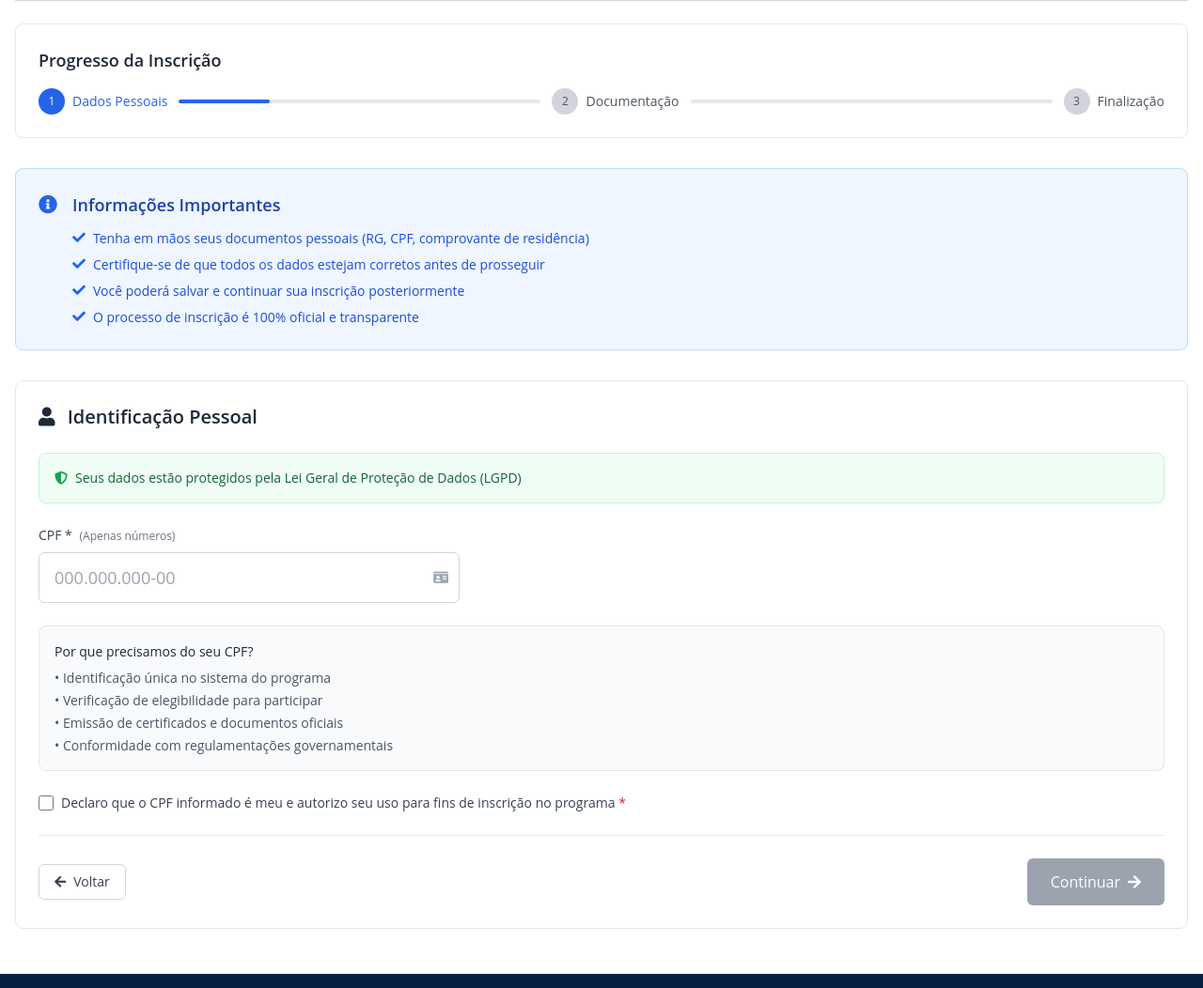
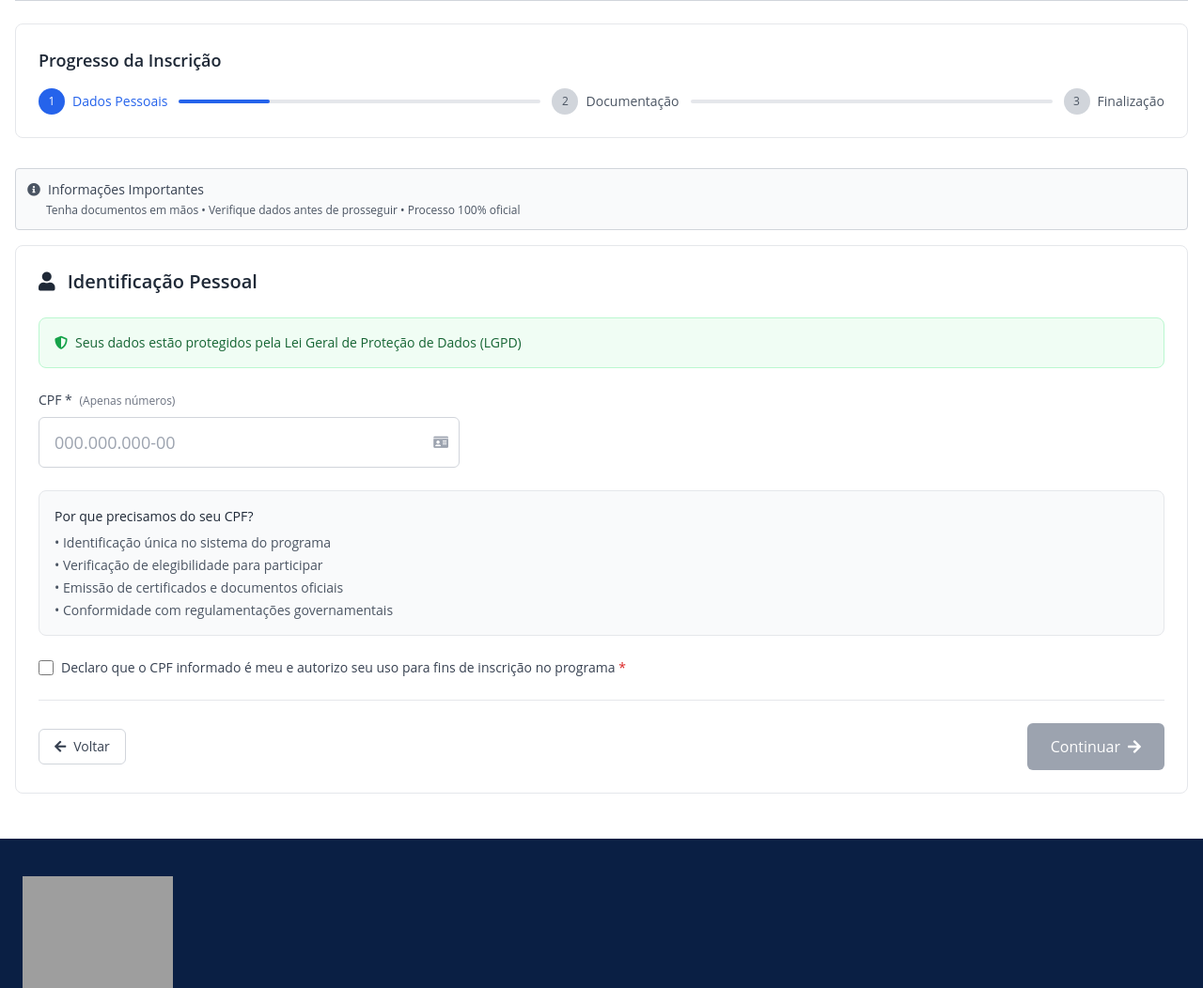
Before and after one commit to NuxeTor/GovAGTE04, a Flask app: page /formulario-inscricao in a window 1280 px wide. Shown: the part 283-1335 px from the top of the page at 94% size. Run offline with Flask 3, Linux system fonts and the light colour scheme; some libraries are stand-ins or nearby versions; some web fonts are replaced; grey boxes are pictures that could not be loaded.

Commit message:
Show a simplified information box after CPF validation and gov.br login
Reduce the size and visual prominence of the "Informações Importantes" div in `templates/formulario_inscricao.html` after user authentication.

Replit-Commit-Author: Agent
Replit-Commit-Session-Id: a9d794d5-f99f-455b-a974-ea6087cda035
Replit-Commit-Screenshot-Url: https://storage.googleapis.com/screenshot-production-us-central1/7c76807b-2b7b-4aba-8b85-021e6568ea74/778e5d86-4aff-472e-9d42-ff4d24867244.jpg

```diff
--- a/templates/formulario_inscricao.html
+++ b/templates/formulario_inscricao.html
@@ -55,33 +55,14 @@
     </div>
 
     <!-- Informações Importantes -->
-    <div class="bg-blue-50 border border-blue-200 rounded-lg p-6 mb-8">
-        <div class="flex items-start">
-            <div class="flex-shrink-0">
-                <i class="fas fa-info-circle text-blue-600 text-xl"></i>
-            </div>
-            <div class="ml-4">
-                <h3 class="text-lg font-semibold text-blue-800 mb-3">Informações Importantes</h3>
-                <ul class="space-y-2 text-sm text-blue-700">
-                    <li class="flex items-start">
-                        <i class="fas fa-check text-blue-600 mr-2 mt-0.5"></i>
-                        Tenha em mãos seus documentos pessoais (RG, CPF, comprovante de residência)
-                    </li>
-                    <li class="flex items-start">
-                        <i class="fas fa-check text-blue-600 mr-2 mt-0.5"></i>
-                        Certifique-se de que todos os dados estejam corretos antes de prosseguir
-                    </li>
-                    <li class="flex items-start">
-                        <i class="fas fa-check text-blue-600 mr-2 mt-0.5"></i>
-                        Você poderá salvar e continuar sua inscrição posteriormente
-                    </li>
-                    <li class="flex items-start">
-                        <i class="fas fa-check text-blue-600 mr-2 mt-0.5"></i>
-                        O processo de inscrição é 100% oficial e transparente
-                    </li>
-                </ul>
-            </div>
+    <div class="bg-gray-50 border border-gray-300 rounded p-3 mb-4">
+        <div class="flex items-center">
+            <i class="fas fa-info-circle text-gray-600 text-sm mr-2"></i>
+            <h3 class="text-sm font-medium text-gray-700">Informações Importantes</h3>
         </div>
+        <p class="text-xs text-gray-600 mt-1 ml-5">
+            Tenha documentos em mãos • Verifique dados antes de prosseguir • Processo 100% oficial
+        </p>
     </div>
 
     <!-- Formulário CPF -->
```
